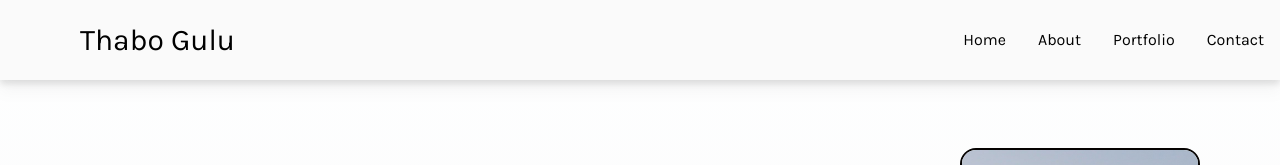
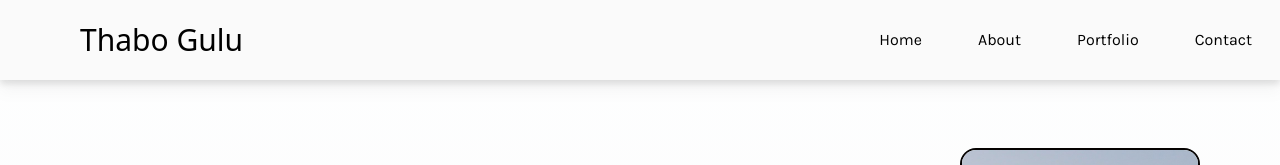
Before and after one commit to tgulu/Portfolio, a React (Create React App) app: page / in a window 1280 px wide. Shown: the top 165 px of the page. Built offline with nearby package versions, Linux system fonts and the light colour scheme; a web font is replaced by a local one.

Commit message:
add back font changer for navbar

```diff
--- a/src/components/NavBar.jsx
+++ b/src/components/NavBar.jsx
@@ -6,26 +6,16 @@ const NavBar = () => {
   const [nav, setNav] = useState(false); // State to toggle mobile navigation menu
   const [fontIndex, setFontIndex] = useState(0); // State to track the font index for rotating fonts
 
-  const fonts = [
-    // Array of fonts to rotate between; only "font-signature" is currently active
-    // "font-jazz",
-    // "font-rise",
-    "font-signature",
-    // "font-style",
-    // "font-float",
-    // "font-sedgwick",
-    // "font-lilita",
-    // "font-neue",
-  ];
+  const fonts = ["font-jazz", "font-rise", "font-signature", "font-float"];
 
-  // Uncomment below to rotate fonts at regular intervals
-  // useEffect(() => {
-  //   const intervalId = setInterval(() => {
-  //     setFontIndex((fontIndex + 1) % fonts.length); // Update the font index at regular intervals
-  //   }, 1500);
+  //  rotate fonts at regular intervals
+  useEffect(() => {
+    const intervalId = setInterval(() => {
+      setFontIndex((fontIndex + 1) % fonts.length); // Update the font index at regular intervals
+    }, 3000);
 
-  //   return () => clearInterval(intervalId); // Cleanup on unmount
-  // }, [fontIndex, fonts.length]);
+    return () => clearInterval(intervalId); // Cleanup on unmount
+  }, [fontIndex, fonts.length]);
 
   const links = [
     // Navigation links for scrolling to different sections of the page
@@ -65,10 +55,9 @@ const NavBar = () => {
         {links.map(({ id, link }) => (
           <li
             key={id}
-            className="px-4 cursor-pointer capitalize font-signature text-black hover:scale-125 duration-200"
+            className="px-7 cursor-pointer capitalize font-signature text-black hover:scale-125 duration-200"
           >
             <Link to={link} smooth duration={200}>
-              {" "}
               {/* Smooth scroll for the link */}
               {link}
             </Link>
```
